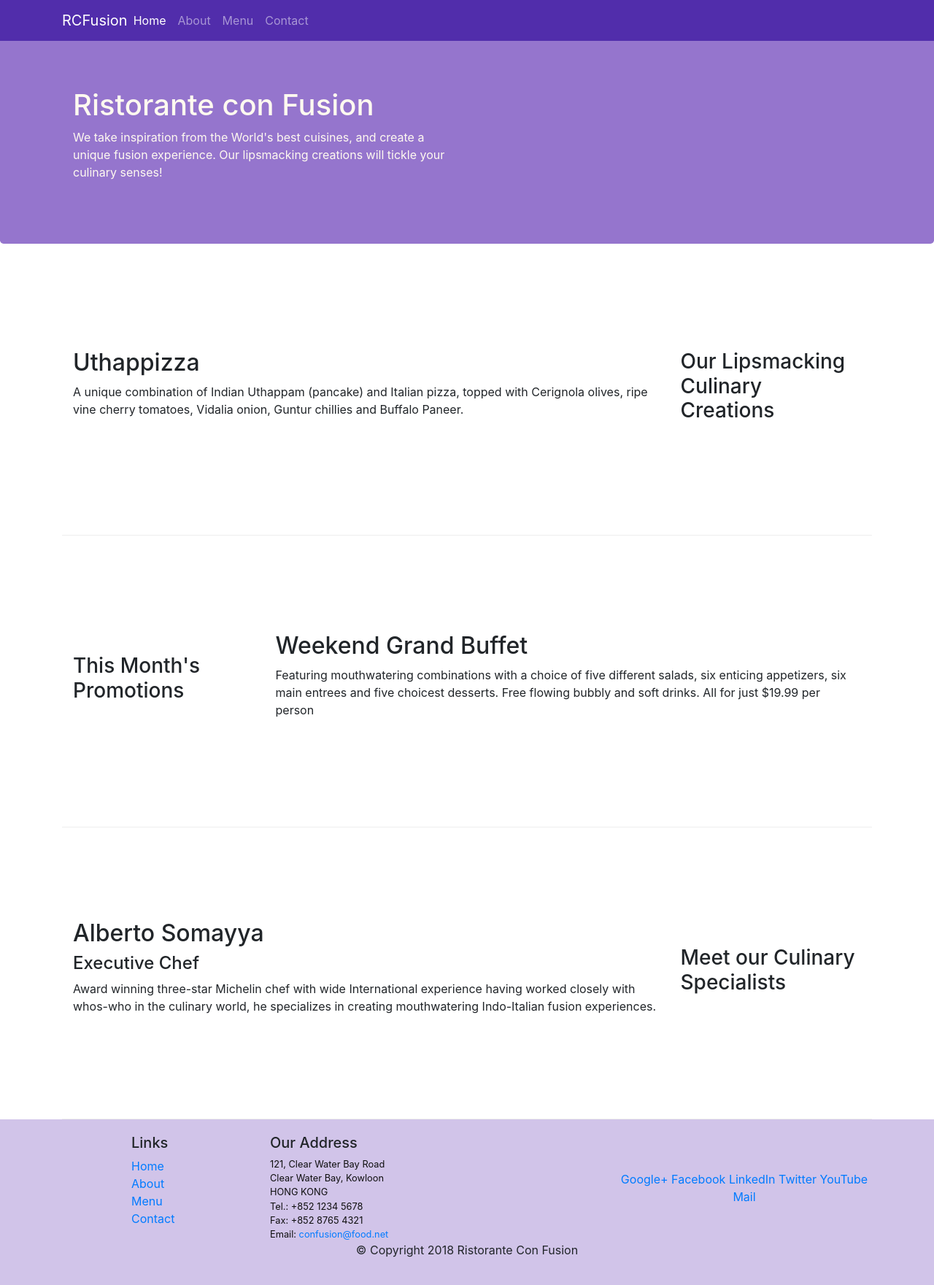
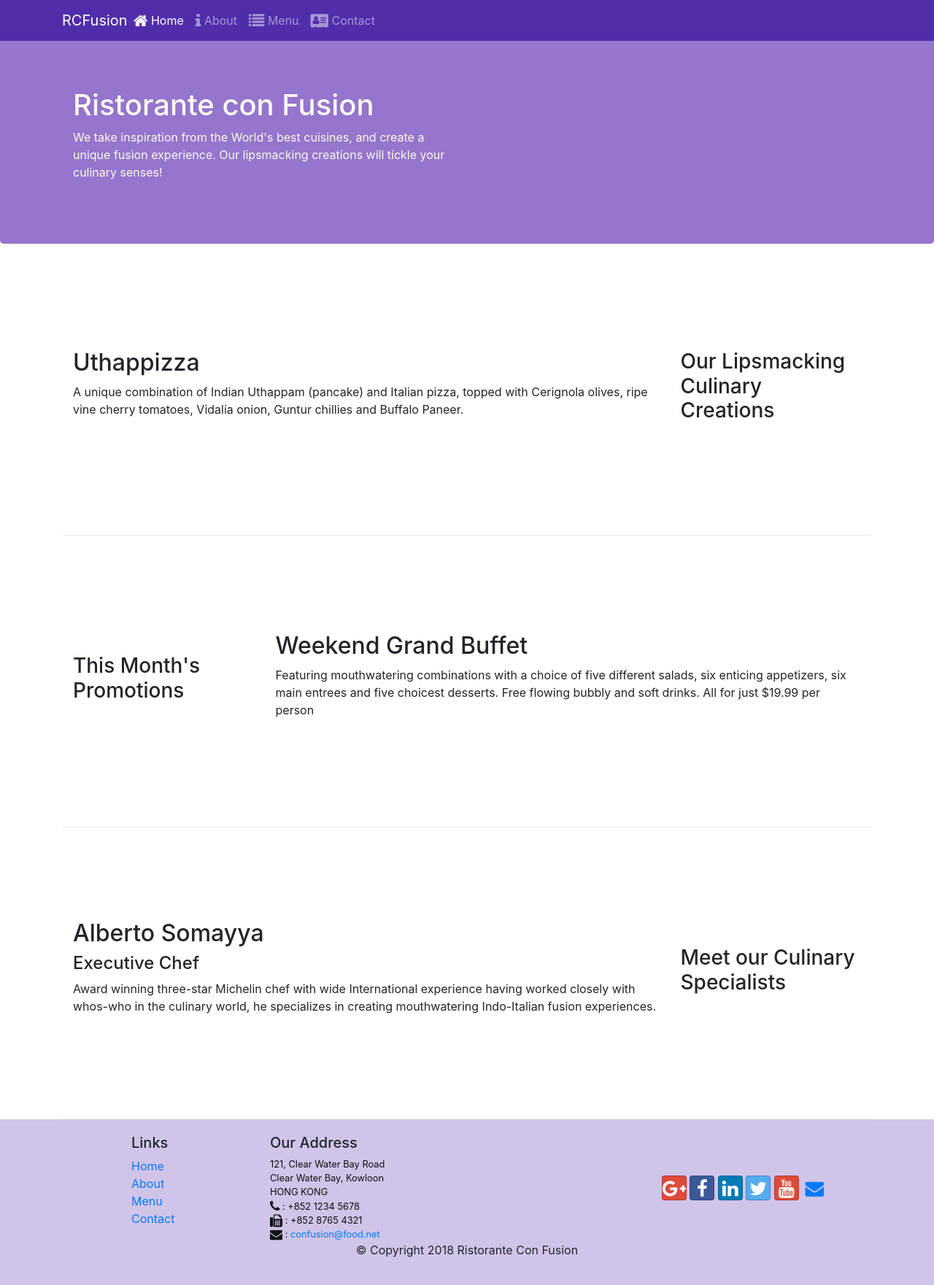
Before and after one commit to saratolooti/bootstrap-sass-Less, a website: page index.html in a window 1280 px wide. Shown: the whole page at 73% size. Drawn offline with nearby package versions, Linux system fonts and the light colour scheme.

Commit message:
icon fonts

```diff
--- a/index.html
+++ b/index.html
@@ -9,6 +9,8 @@
 
     <!-- Bootstrap CSS -->
     <link rel="stylesheet" href="node_modules/bootstrap/dist/css/bootstrap.min.css">
+    <link rel="stylesheet" href="node_modules/font-awesome/css/font-awesome.min.css">
+    <link rel="stylesheet" href="node_modules/bootstrap-social/bootstrap-social.css">
     <link rel="stylesheet" href="css/styles.css">
     <title>Ristorante Con Fusion</title>
 </head>
@@ -22,10 +24,10 @@
             <a class="navbar-brand mr-auto" href="#">RCFusion</a>
             <div class="collapse navbar-collapse" id="Navbar">
                 <ul class="navbar-nav mr-auto">
-                    <li class="nav-item active"><a href="#" class="nav-link">Home</a></li>
-                    <li class="nav-item"><a href="./aboutus.html" class="nav-link">About</a></li>
-                    <li class="nav-item"><a href="#" class="nav-link">Menu</a></li>
-                    <li class="nav-item"><a href="#" class="nav-link">Contact</a></li>
+                    <li class="nav-item active"><a href="#" class="nav-link"><span class="fa fa-home fa-lg"></span> Home</a></li>
+                    <li class="nav-item"><a href="./aboutus.html" class="nav-link"><span class="fa fa-info fa-lg"></span> About</a></li>
+                    <li class="nav-item"><a href="#" class="nav-link"><span class="fa fa-list fa-lg"></span> Menu</a></li>
+                    <li class="nav-item"><a href="#" class="nav-link"><span class="fa fa-address-card fa-lg"></span> Contact</a></li>
                 </ul>
             </div>
         </div>
@@ -95,19 +97,19 @@
 		              121, Clear Water Bay Road<br>
 		              Clear Water Bay, Kowloon<br>
 		              HONG KONG<br>
-		              Tel.: +852 1234 5678<br>
-		              Fax: +852 8765 4321<br>
-		              Email: <a href="mailto:confusion@food.net">confusion@food.net</a>
+		              <i class="fa fa-phone fa-lg"></i> : +852 1234 5678<br>
+		              <i class="fa fa-fax fa-lg"></i> : +852 8765 4321<br>
+		              <i class="fa fa-envelope fa-lg"></i> : <a href="mailto:confusion@food.net">confusion@food.net</a>
 		           </address>
                 </div>
                 <div class="col-12 col-sm-4 align-self-center">
                     <div class="text-center">
-                        <a href="http://google.com/+">Google+</a>
-                        <a href="http://www.facebook.com/profile.php?id=">Facebook</a>
-                        <a href="http://www.linkedin.com/in/">LinkedIn</a>
-                        <a href="http://twitter.com/">Twitter</a>
-                        <a href="http://youtube.com/">YouTube</a>
-                        <a href="mailto:">Mail</a>
+                        <a class="btn btn-social-icon btn-google" href="http://google.com/+"><i class="fa fa-google-plus fa-lg"></i></a>
+                        <a class="btn btn-social-icon btn-facebook" href="http://www.facebook.com/profile.php?id="><i class="fa fa-facebook fa-lg"></i></a>
+                        <a class="btn btn-social-icon btn-linkedin" href="http://www.linkedin.com/in/"><i class="fa fa-linkedin fa-lg"></i></a>
+                        <a class="btn btn-social-icon btn-twitter" href="http://twitter.com/"><i class="fa fa-twitter fa-lg"></i></a>
+                        <a class="btn btn-social-icon btn-google" href="http://youtube.com/"><i class="fa fa-youtube fa-lg"></i></a>
+                        <a class="btn btn-social-icon" href="mailto:"><i class="fa fa-envelope fa-lg"></i></a>
                     </div>
                 </div>
            </div>
--- a/package.json
+++ b/package.json
@@ -15,6 +15,8 @@
   },
   "dependencies": {
     "bootstrap": "^4.0.0",
+    "bootstrap-social": "^5.1.1",
+    "font-awesome": "^4.7.0",
     "jquery": "^3.3.1",
     "popper.js": "^1.12.9"
   }
```
Also changed, not shown: aboutus.html (+13 -11 lines), 1 other file.
